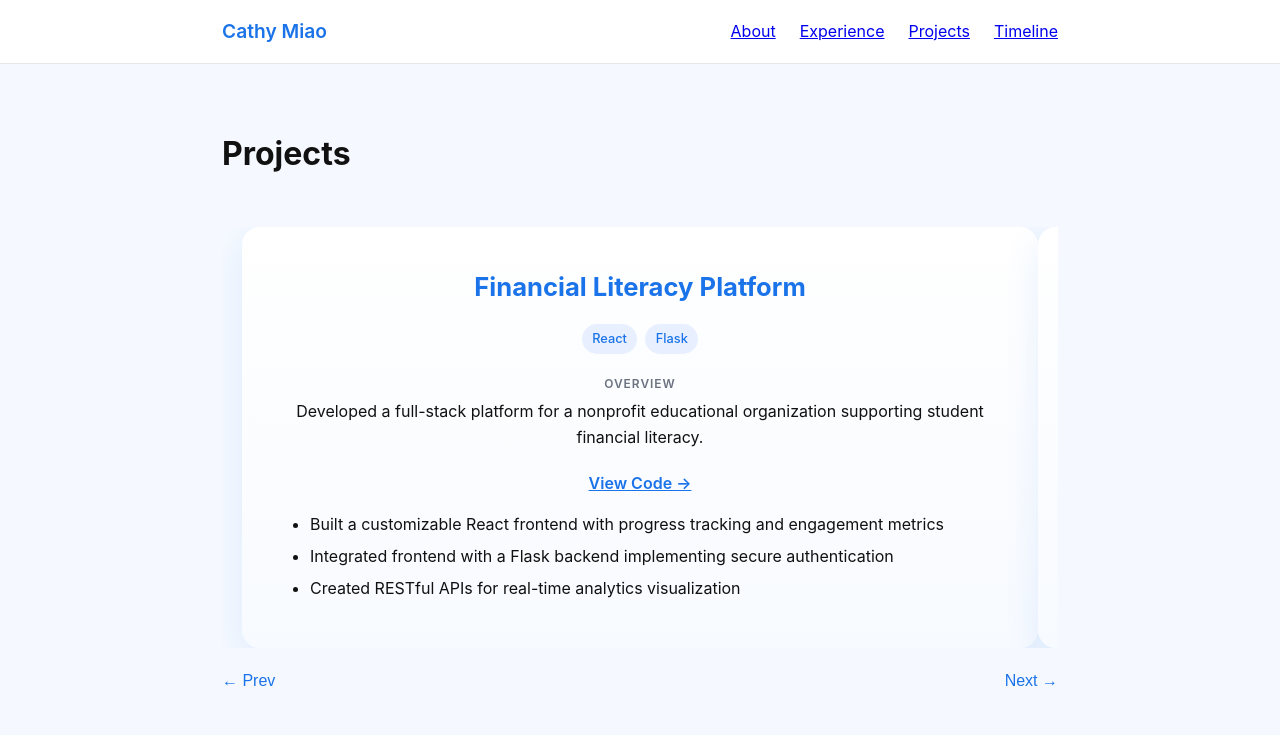
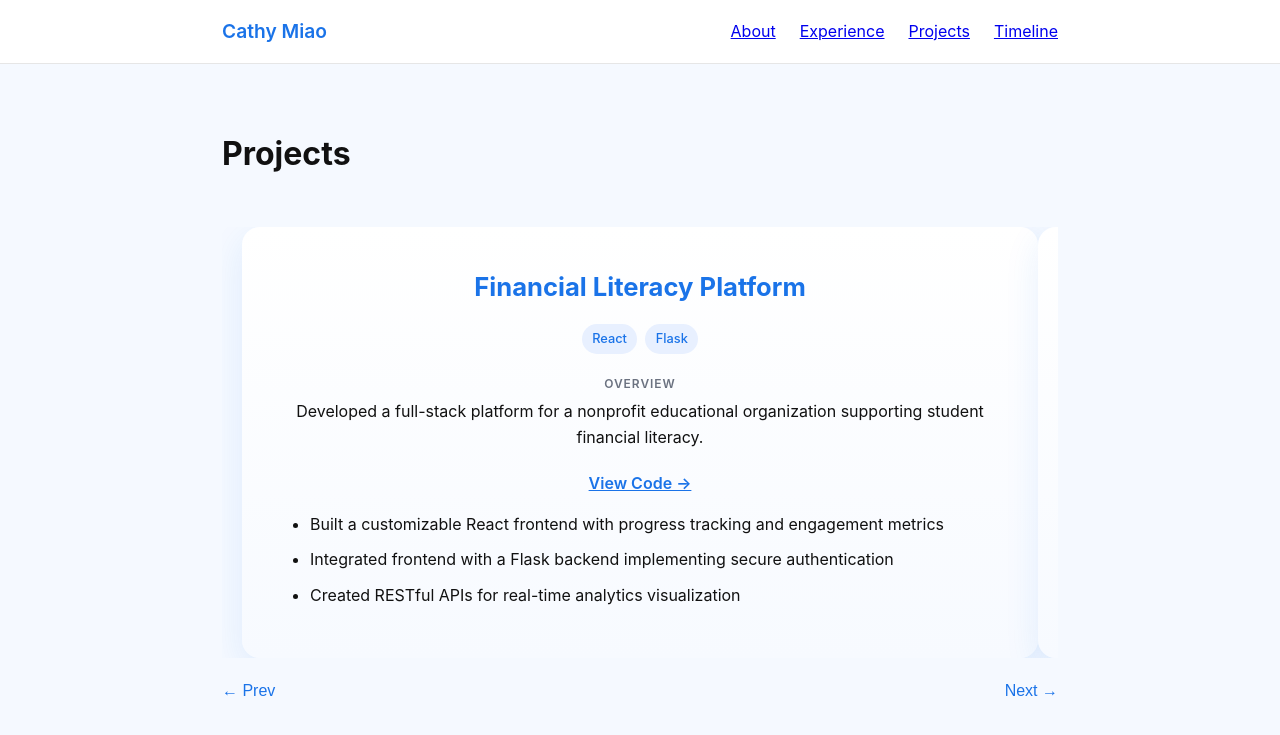
Before and after one commit to cathymiao04/digitalportfolio, a Jekyll site: the page built from projects.md, in a window 1280 px wide. Shown: the top 735 px of the page. Built offline with Jekyll 4.4.1, drawn with Linux system fonts in a browser that asks for light colours.

Commit message:
Update style.css

```diff
--- a/assets/css/style.css
+++ b/assets/css/style.css
@@ -191,11 +191,11 @@ body {
 }
 
 .project-slide ul {
-  margin-top: 0.75rem;
   margin-left: 1.25rem;
+  max-width: 760px;
 }
 
 .project-slide li {
-  margin-bottom: 0.4rem;
-  max-width: 700px;
+  margin-bottom: 0.65rem;
+  line-height: 1.55;
 }
```
